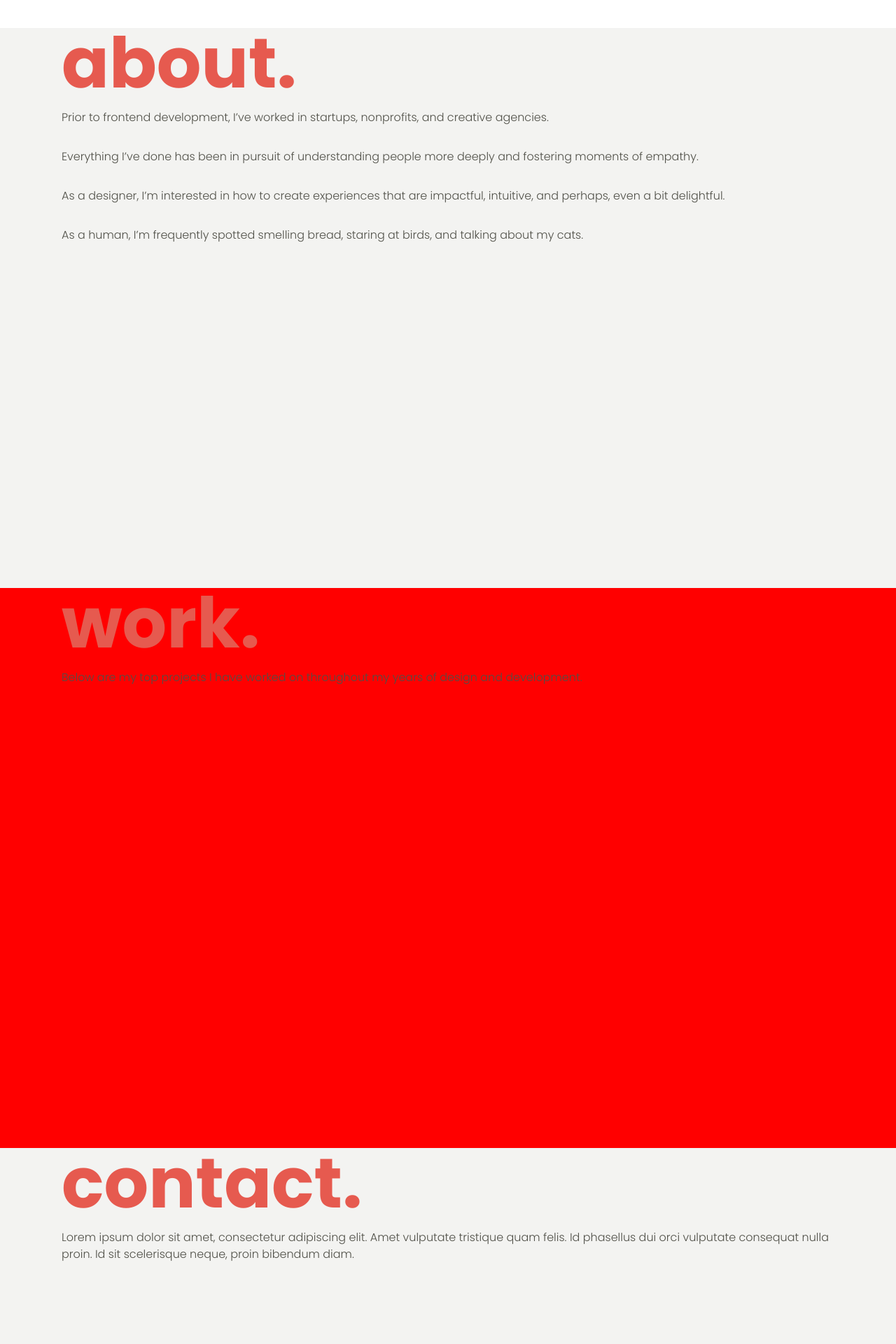
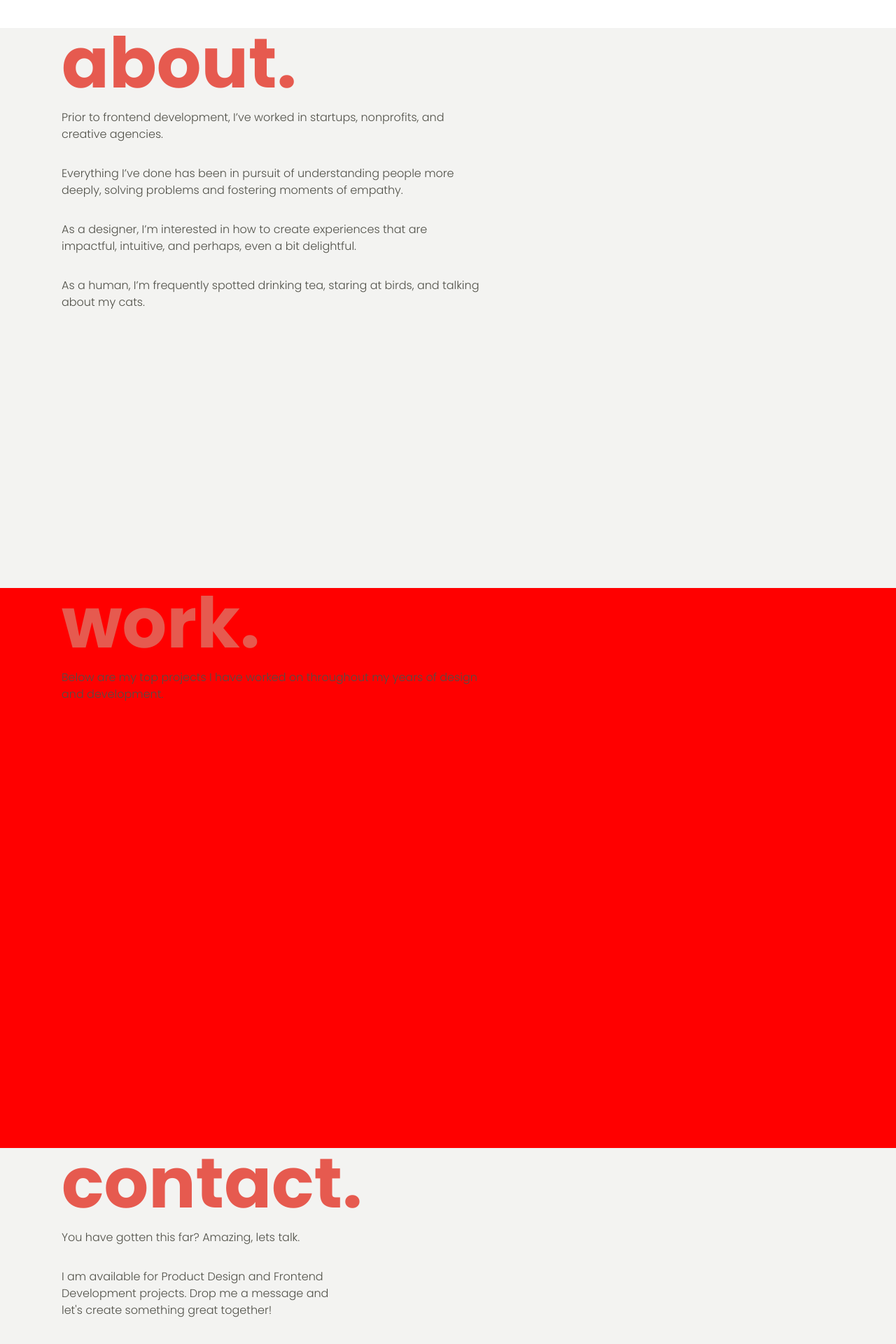
Before and after one commit to MagdK/portfolio_nextjs, a Next.js app: page / in a window 1280 px wide. Shown: the part 832-2752 px from the top of the page at 70% size. Built offline with nearby package versions, Linux system fonts and the light colour scheme.

Commit message:
More css cleanup

```diff
--- a/components/about/about.component.jsx
+++ b/components/about/about.component.jsx
@@ -10,13 +10,13 @@ const About = () => {
             Prior to frontend development, I’ve worked in startups, nonprofits, and creative agencies.
             </p>
             <p>
-            Everything I’ve done has been in pursuit of understanding people more deeply and fostering moments of empathy.
+            Everything I’ve done has been in pursuit of understanding people more deeply, solving problems and fostering moments of empathy.
             </p>
             <p>
             As a designer, I’m interested in how to create experiences that are impactful, intuitive, and perhaps, even a bit delightful.
             </p>
             <p>
-            As a human, I’m frequently spotted smelling bread, staring at birds, and talking about my cats.
+            As a human, I’m frequently spotted drinking tea, staring at birds, and talking about my cats.
             </p>
           </div>
         </section>
--- a/components/contact/contact.component.jsx
+++ b/components/contact/contact.component.jsx
@@ -6,7 +6,11 @@ const Contact = () => {
             <div className="contact-wrapper">
                 <h1>contact.</h1>
                 <p>
-                    Lorem ipsum dolor sit amet, consectetur adipiscing elit. Amet vulputate tristique quam felis. Id phasellus dui orci vulputate consequat nulla proin. Id sit scelerisque neque, proin bibendum diam.
+                You have gotten this far? Amazing, lets talk.
+                </p>
+                <p>
+                I am available for Product Design and Frontend Development projects.
+                Drop me a message and let's create something great together!
                 </p>
             </div>
         </section>
--- a/styles/about.module.scss
+++ b/styles/about.module.scss
@@ -2,14 +2,14 @@
 .about-container {
 	height: 100vh;
 	background-color: $color-grey-3;
-}
 
-.about-wrapper {
-	max-width: 1200px;
-	margin: 0 auto;
-	padding: 0 48px;
+    .about-wrapper {
+        max-width: 1200px;
+        margin: 0 auto;
+        padding: 0 48px;
 
-    &:p {
-        max-width: 600px;
+        p {
+            max-width: 600px;
+        }
     }
 }
--- a/styles/contact.module.scss
+++ b/styles/contact.module.scss
@@ -2,14 +2,14 @@
 .contact-container {
 	height: 100vh;
 	background-color: $color-grey-3;
-}
 
-.contact-wrapper {
-	max-width: 1200px;
-	margin: 0 auto;
-	padding: 0 48px;
+    .contact-wrapper {
+        max-width: 1200px;
+        margin: 0 auto;
+        padding: 0 48px;
 
-    &:p {
-        max-width: 600px;
+        p {
+            max-width: 400px;
+        }
     }
 }
--- a/styles/home.module.scss
+++ b/styles/home.module.scss
@@ -5,8 +5,8 @@
 	height: 100vh;
 	margin: 0 auto;
 
-    &:h1 {
-        max-width: 600px;
+    h1 {
+        max-width: 1200px;
     }
 }
 
--- a/styles/navigation.module.scss
+++ b/styles/navigation.module.scss
@@ -11,10 +11,7 @@
 .nav-container {
 	text-align: center;
 
-}
-
-.nav-container li,
-.nav-container a {
+	li, a {
 		display: inline-block;
 		text-align: center;
 		font-size: 16px;
@@ -26,6 +23,8 @@
 		cursor: pointer;
 		padding: 0 24px;
 	}
+}
+
 
 ul li a {
     text-decoration: none;
--- a/styles/work.module.scss
+++ b/styles/work.module.scss
@@ -1,14 +1,14 @@
 .work-container {
 	height: 100vh;
     background-color: red;
-}
 
-.work-wrapper {
-	max-width: 1200px;
-	margin: 0 auto;
-	padding: 0 48px;
+    .work-wrapper {
+        max-width: 1200px;
+        margin: 0 auto;
+        padding: 0 48px;
 
-    &:p {
-        max-width: 600px;
+        p {
+            max-width: 600px;
+        }
     }
 }
```
Lines whose indentation alone changed are shown as unchanged.
